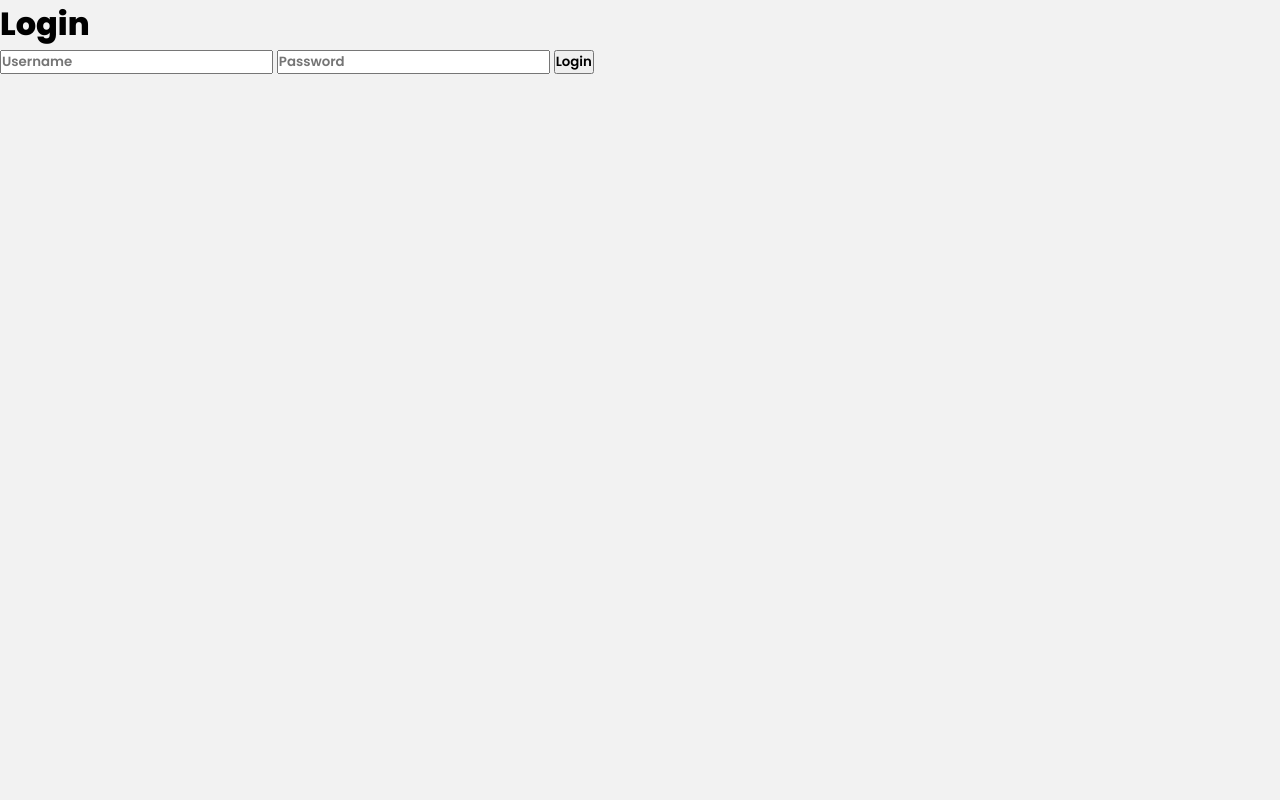
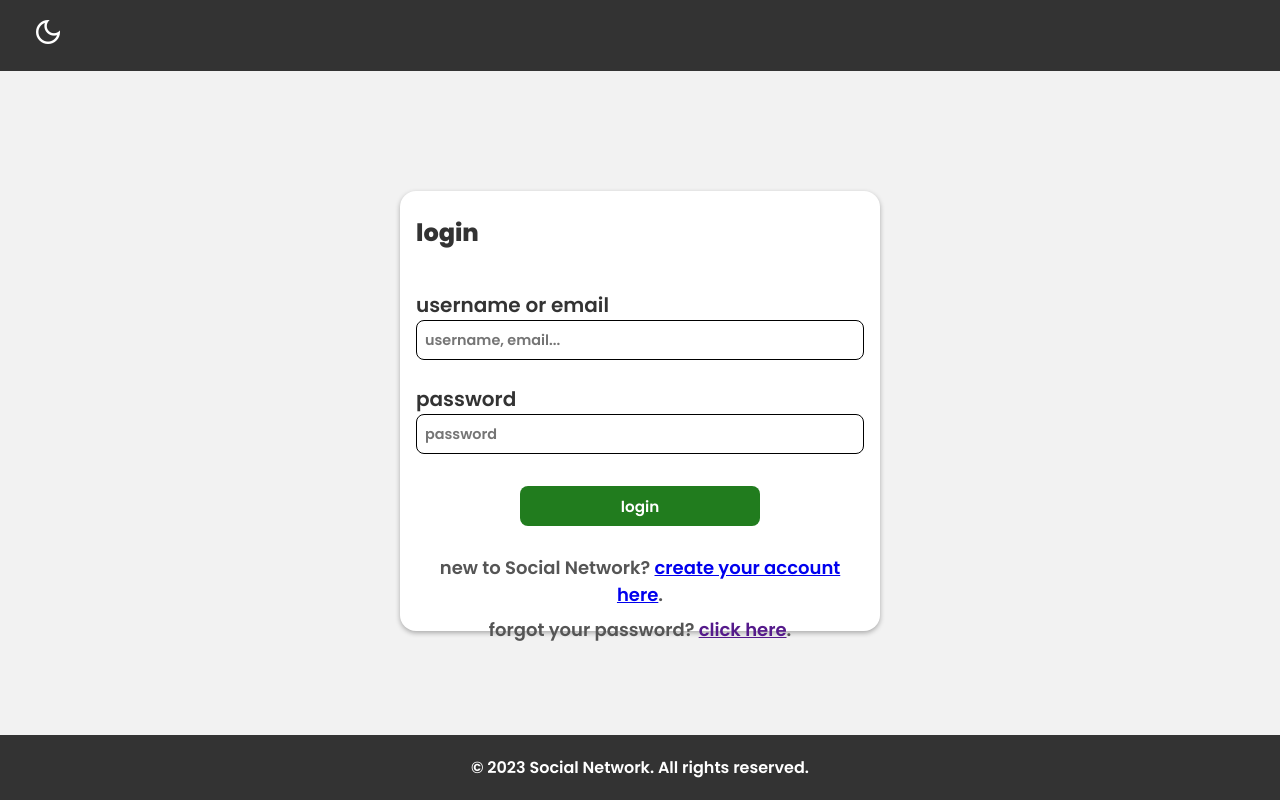
Before and after one commit to Louzindev/pawn-network, a Flask app: page /login in a window 1280 px wide. Run offline with Flask 3, Linux system fonts and the light colour scheme.

Commit message:
new login/register page

```diff
--- a/app/static/css/style.css
+++ b/app/static/css/style.css
@@ -15,6 +15,8 @@ header {
   background-color: #333;
   padding: 2vh;
 }
+
+/*---------------------------------------------------*/
 
 .toggle-modenoturn {
   padding-left: 2vh;
@@ -43,10 +45,6 @@ header {
   font-size: 3vh;
   margin: 0;
   padding: 0;
-}
-
-.container-main h1 a {
-  text-decoration: none;
   color: #333;
 }
 
@@ -106,3 +104,139 @@ a{
   margin: 0;
   padding: 0;
 }
+
+/*---------------------------------------------------*/
+
+.container-login {
+  max-width: 60vh;
+  height: 55vh;
+  margin: 0 auto;
+  margin-top: 15vh;
+  background-color: #fff;
+  border-radius: 2vh;
+  padding: 2vh;
+  box-shadow: 0 2px 5px rgba(0, 0, 0, 0.3);
+}
+
+.container-login h1 {
+
+  font-size: 3vh;
+  padding-top: 1vh;
+  color: #333;
+}
+
+.container-login p {
+  font-size: 18px;
+  color: #555;
+  padding-top: 1vh;
+  text-align: center;
+}
+
+.form form .inputs-login{
+  margin-top: 2vh;
+  display: flex;
+  flex-direction: column;
+}
+
+.form form .input-login{
+  padding-top: 3vh;
+  display: flex;
+  flex-direction: column;
+}
+
+.form form .button-login{
+  display: flex;
+  justify-content: center;
+  padding-top: 4vh;
+}
+
+.redirectpage-login{
+  margin-top: 2.5vh;
+  display: flex;
+  flex-direction: column;
+}
+
+.redirectpage-login a{
+  text-decoration: underline;
+}
+
+/*---------------------------------------------------*/
+.container-register {
+  max-width: 60vh;
+  height: 63vh;
+  margin: 0 auto;
+  margin-top: 10vh;
+  background-color: #fff;
+  border-radius: 2vh;
+  padding: 2vh;
+  box-shadow: 0 2px 5px rgba(0, 0, 0, 0.3);
+}
+
+.container-register h1 {
+  font-size: 3vh;
+  padding-top: 1vh;
+  color: #333;
+}
+
+.container-register p {
+  font-size: 18px;
+  color: #555;
+  padding-top: 1vh;
+  text-align: center;
+}
+
+.form form .inputs-register{
+  margin-top: 1vh;
+  display: flex;
+  flex-direction: column;
+}
+
+.form form .input-register{
+  padding-top: 3vh;
+  display: flex;
+  flex-direction: column;
+}
+
+.form form label{
+  color: #333;
+  font-size: 2.5vh;
+}
+
+.form form input{
+  font-size: 1.8vh;
+  padding-left: 1vh;
+  height: 5vh;
+  border-radius: 1vh;
+  border: 0.1px solid;
+}
+
+.form form .button-register{
+  display: flex;
+  justify-content: center;
+  padding-top: 4vh;
+}
+
+.form form button{
+  font-size: 1.9vh;
+  width: 30vh;
+  height: 5vh;
+  background-color: #217c1e;
+  color: #fff;
+  border: none;
+  border-radius: 1vh;
+}
+
+.form form button:hover{
+  cursor: pointer;
+  background-color: #1c6b19;
+}
+
+.redirectpage-register{
+  margin-top: 2.5vh;
+  display: flex;
+  flex-direction: column;
+}
+
+.redirectpage-register a{
+  text-decoration: underline;
+}
--- a/app/templates/index.html
+++ b/app/templates/index.html
@@ -18,9 +18,9 @@
     </header>
     <main>
         <div class="container-main">
-            <h1><a href="{{ url_for('index') }}">Social Network</a></h1>
+            <h1>Social Network</h1>
             <div class="container">
-                <p>Conecte-se com outras pessoas e compartilhe suas experiências!</p>
+                <p>Connect with others and share your experiences!</p>
                 <div class="button-indexpage">
                     <div class="register-button"><a href="{{ url_for('register') }}">Register</a></div>
                     <div class="login-button"><a href="{{ url_for('login') }}">Login</a></div>
@@ -30,7 +30,7 @@
     </main>
     <footer>
         <div class="footer">
-            <p>&copy; 2023 Social Network. Todos os direitos reservados.</p>
+            <p>&copy; 2023 Social Network. All rights reserved.</p>
         </div>
     </footer>
 
--- a/app/templates/login.html
+++ b/app/templates/login.html
@@ -5,18 +5,53 @@
     <meta name="viewport" content="width=device-width, initial-scale=1.0">
     <title>Login</title>
     <link rel="stylesheet" type="text/css" href="{{ url_for('static', filename='css/style.css') }}">
+    <link rel="stylesheet" href="https://fonts.googleapis.com/css2?family=Material+Symbols+Outlined:opsz,wght,FILL,GRAD@48,400,0,0" />
 </head>
 <body>
-    <div class="container">
-        <h1>Login</h1>
+
+    <header>
+        <div class="toggle-modenoturn">
+            <span class="material-symbols-outlined">
+                dark_mode
+            </span>
+        </div>
+    </header>
+
+    <main>
+        <div class="container-login">
+            <h1>login</h1>
             {% if error %}
                 <p>{{ error }}</p>
             {% endif %}
+            <div class="form">
                 <form method="post" action="{{ url_for('login') }}">
-            <input type="text" name="username" placeholder="Username" required>
-            <input type="password" name="password" placeholder="Password" required>
-            <button type="submit">Login</button>
+                    <div class="inputs-login">
+                        <div class="input-login">
+                            <label for="username">username or email</label>
+                            <input type="text" name="username" placeholder="username, email..." required>
+                        </div>
+                        <div class="input-login">
+                            <label for="password">password</label>
+                            <input type="password" name="password" placeholder="password" required>
+                        </div>
+                        <div class="button-login">
+                            <button type="submit">login</button>
+                        </div>
+
+                    </div>
                 </form>
+                <div class="redirectpage-login">
+                    <p>new to Social Network? <a href="{{ url_for('register') }}">create your account here</a>.</p>
+                    <p>forgot your password? <a href="">click here</a>.</p>
                 </div>
+            </div>
+        </div>
+    </main>
+
+    <footer>
+        <div class="footer">
+            <p>&copy; 2023 Social Network. All rights reserved.</p>
+        </div>
+    </footer>
 </body>
 </html>
```
Also changed, not shown: app/templates/register.html (+40 -3 lines). Lines whose indentation alone changed are shown as unchanged.
